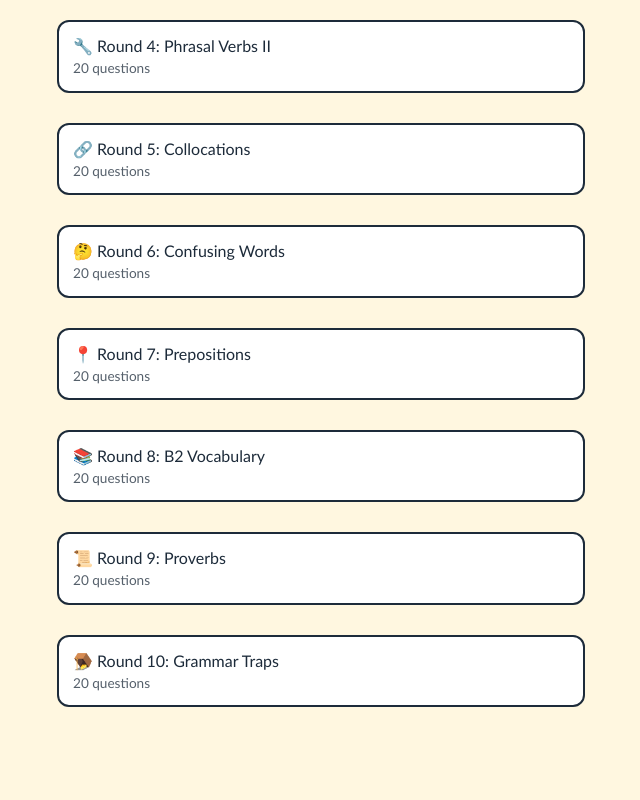
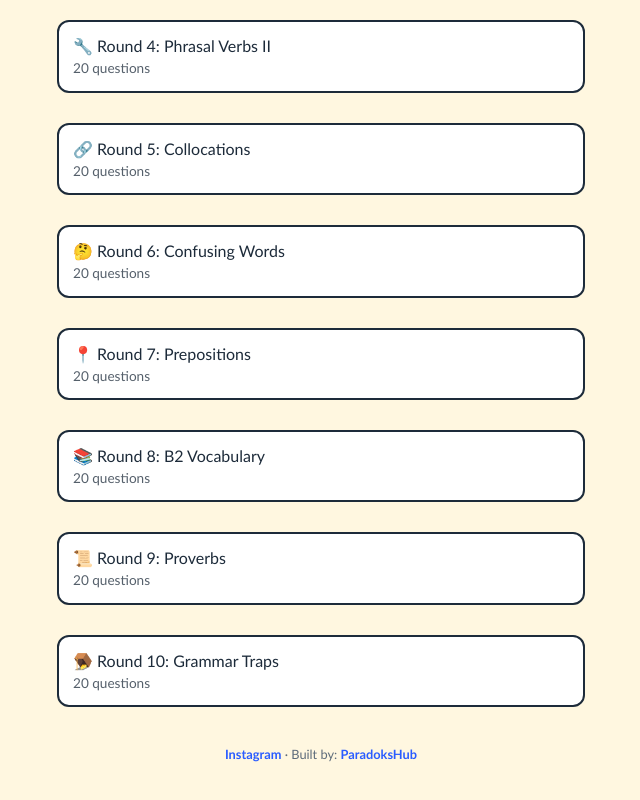
Before and after one commit to TheUzbekDev/idiom-detective, a plain HTML site: page index.html in a window 1280 px wide. Shown: the part 656-1456 px from the top of the page, without its empty margins (319-959 px from the left). Before the commit the page ends 1413 px from the top, so only its background shows below. Drawn offline with Linux system fonts and the light colour scheme.

Commit message:
Add footer with credits

```diff
--- a/index.html
+++ b/index.html
@@ -31,6 +31,7 @@ p{margin:0 0 12px}
 .hid{display:none}
 @media (prefers-reduced-motion:reduce){.bar i{transition:none}}
 .grid{display:grid;gap:10px}.sub{display:block;font-size:.85rem;opacity:.75}.sm{width:auto;display:inline-block;padding:6px 12px;font-size:.9rem;margin:6px 0}
+.foot{margin:28px 0 4px;text-align:center;font-size:.8rem;color:var(--mute)}.foot a{color:var(--a);text-decoration:none;font-weight:bold}.foot a:hover{text-decoration:underline}
 </style>
 </head>
 <body>
@@ -66,6 +67,7 @@ p{margin:0 0 12px}
 <button class="btn" id="again">Play this round again</button>
 <button class="btn" id="back">All rounds</button>
 </section>
+<footer class="foot"><a href="https://instagram.com/muslihiddinbro" target="_blank" rel="noopener">Instagram</a> · Built by: <a href="https://t.me/ParadoksHub" target="_blank" rel="noopener">ParadoksHub</a></footer>
 </main>
 <script>
 var R=[
```
